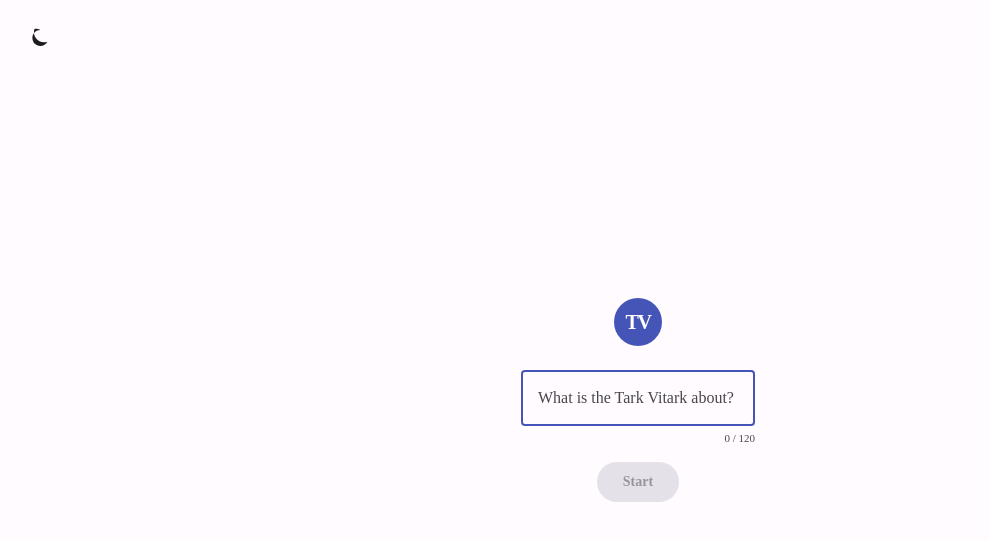
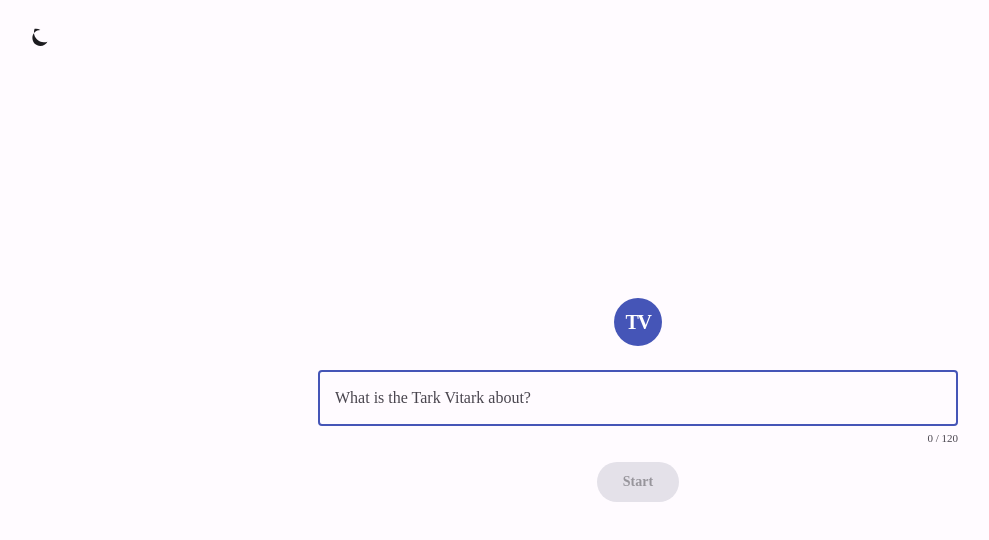
Before and after one commit to nishantnaagnihotri/tark-vitark, a React (Vite) app: page / in a window 1280 px wide. Shown: the top 540 px of the page, without its empty margins (2-991 px from the left). Built offline with nearby package versions, Linux system fonts and the light colour scheme.

Commit message:
fix: adjust empty-state create-column width and layout

```diff
--- a/src/styles/components/debate-topic-form.css
+++ b/src/styles/components/debate-topic-form.css
@@ -1,4 +1,6 @@
 .debate-topic-form {
+    width: 100%;
+    max-width: var(--size-create-debate-content-max-width);
     display: flex;
     flex-direction: column;
     align-items: center;
@@ -25,7 +27,6 @@
 
 .debate-topic-form__form {
     width: 100%;
-    max-width: var(--size-create-debate-content-max-width);
     display: flex;
     flex-direction: column;
 }
@@ -161,13 +162,13 @@
 }
 
 @media (min-width: 768px) {
-    .debate-topic-form__form {
+    .debate-topic-form {
         max-width: var(--size-create-debate-content-max-width-tablet);
     }
 }
 
 @media (min-width: 1024px) {
-    .debate-topic-form__form {
+    .debate-topic-form {
         max-width: var(--size-create-debate-content-max-width-desktop);
     }
 }
--- a/src/styles/debate-screen.css
+++ b/src/styles/debate-screen.css
@@ -23,6 +23,7 @@
     min-height: 100vh;
     min-height: 100dvh;
     display: flex;
+    flex-direction: column;
     align-items: center;
     justify-content: center;
     padding: 0 var(--space-4) max(var(--space-4), env(safe-area-inset-bottom, 0px));
@@ -71,5 +72,6 @@
 
 .debate-screen__empty-action-error {
     margin: 0 0 var(--space-4);
+    width: 100%;
     text-align: center;
 }
```
Also changed, not shown: 2 other files (tests, documents, lock files or other folders).
